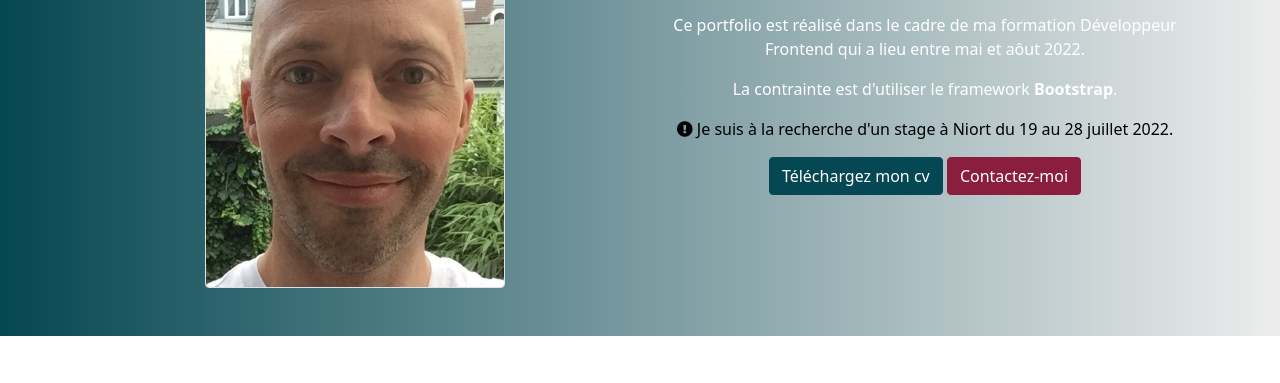
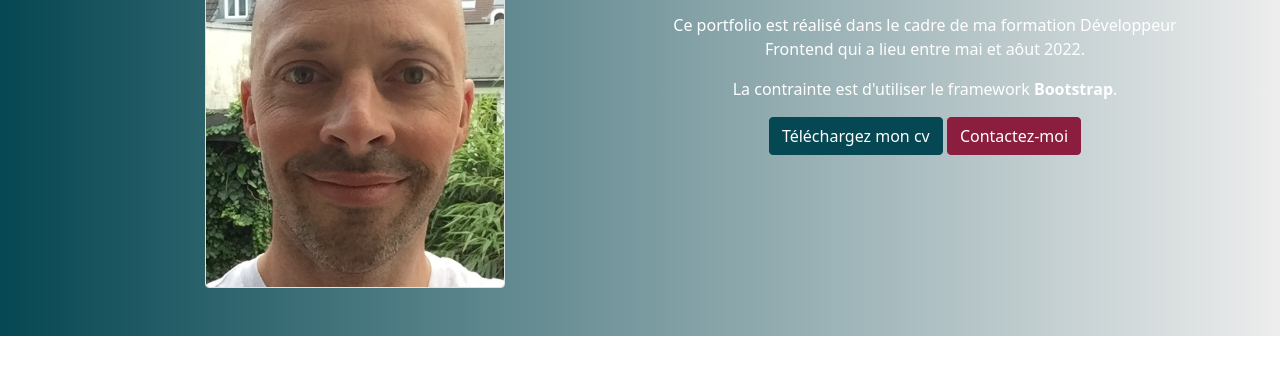
Before and after one commit to sylvainrotureau/portfolio2, a website: page index.html in a window 1280 px wide. Shown: the part 417-800 px from the top of the page. Drawn offline with nearby package versions, Linux system fonts and the light colour scheme.

Commit message:
Update index.html

```diff
--- a/index.html
+++ b/index.html
@@ -86,11 +86,6 @@
                         </p>
                         <p></p>
                         La contrainte est d'utiliser le framework <strong>Bootstrap</strong>.</p>
-
-                        <p class="text-color5">
-                            <i class="fa fa-exclamation-circle"></i>
-                            Je suis à la recherche d'un stage à Niort du 19 au 28 juillet 2022.
-                        </p>
 
                         <a class="btn btn-color2" href="./cv/cv 2022 juillet.pdf" title="Téléchargez mon cv"
                             download>
```
